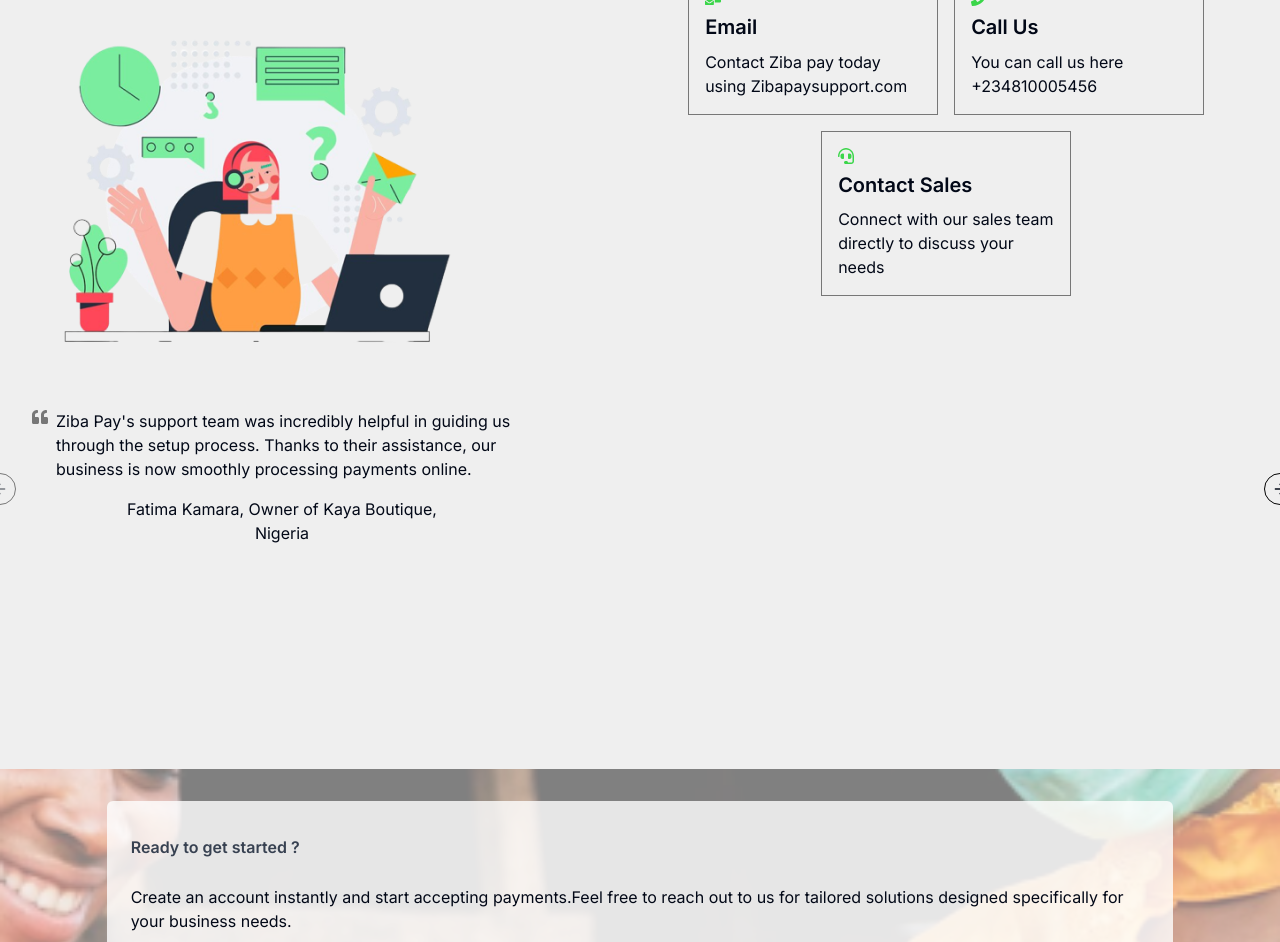
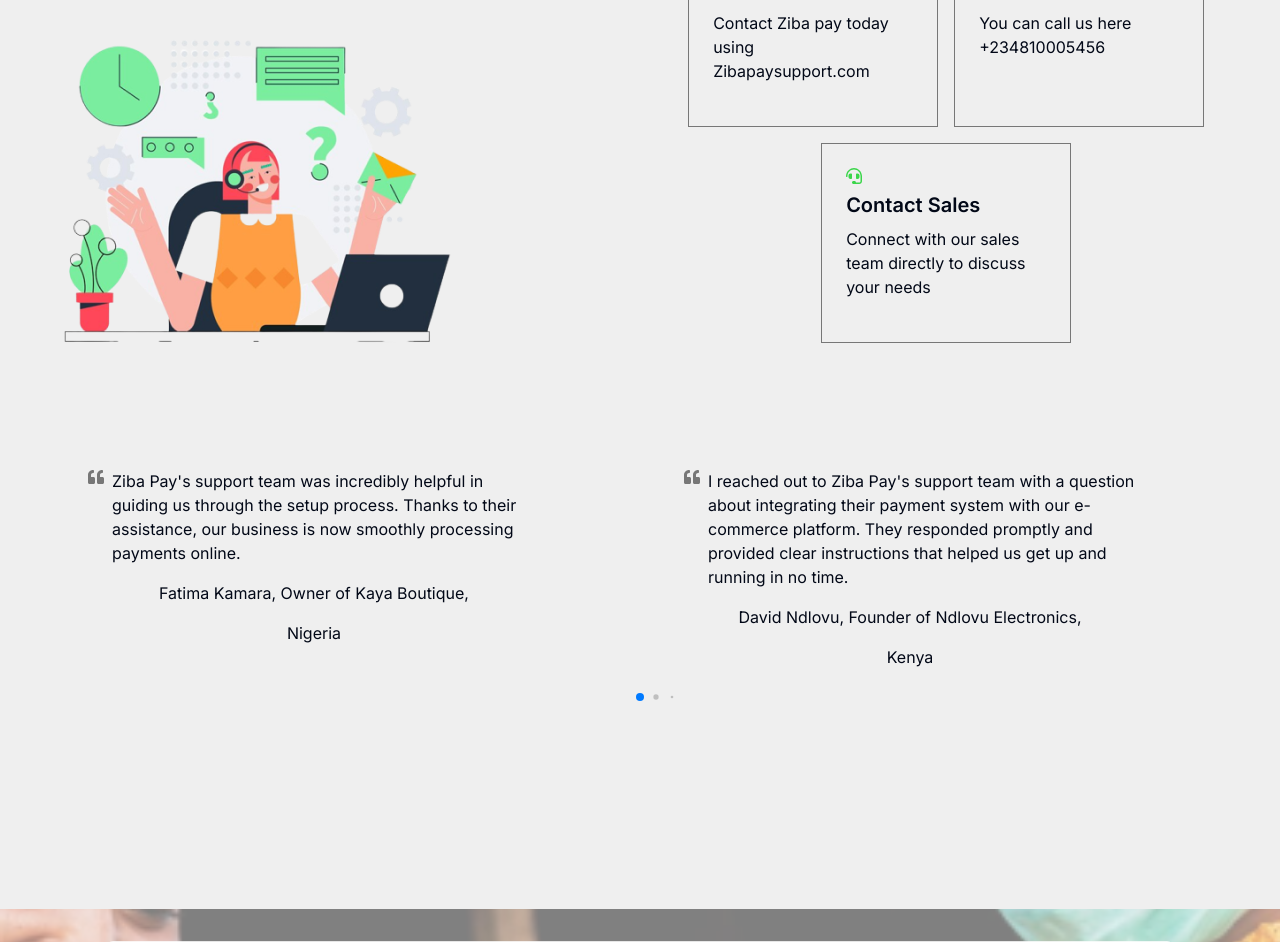
Before and after one commit to ziba-frontend/frontend_ziba_pay, a Next.js app: page /contact in a window 1280 px wide. Shown: the part 340-1282 px from the top of the page. Built offline with nearby package versions, Linux system fonts and the light colour scheme.

Commit message:
modify contact page

```diff
--- a/src/app/(company)/contact/page.tsx
+++ b/src/app/(company)/contact/page.tsx
@@ -15,6 +15,8 @@ import {
    CarouselNext,
    CarouselPrevious,
 } from "@/components/ui/carousel";
+import Slider from "@/components/Slider";
+import ContactSlider from "@/components/ContactSlider";
 
 const Contact = () => {
    return (
@@ -27,18 +29,18 @@ const Contact = () => {
                   alt="contact ziba pay"
                />
             </div>
-            <div className="flex items-center justify-center flex-wrap gap-4">
-               <div className="flex flex-col gap-2 w-[250px] border border-black/50 p-4">
+            <div className="flex items-center  justify-center flex-wrap gap-4">
+               <div className="flex flex-col gap-2 w-[250px] border border-black/50 p-6 min-h-[200px] hover:bg-main hover:text-white transition-all hover:border-none">
                   <FaMailBulk className="text-main" />
                   <h3>Email</h3>
                   <p>Contact Ziba pay today using Zibapaysupport.com</p>
                </div>
-               <div className="flex flex-col gap-2 w-[250px] border border-black/50 p-4">
+               <div className="flex flex-col gap-2 w-[250px] border border-black/50 p-6 min-h-[200px] hover:bg-main hover:text-white transition-all hover:border-none">
                   <FaPhone className="text-main" />
                   <h3>Call Us</h3>
                   <p>You can call us here +234810005456</p>
                </div>
-               <div className="flex flex-col gap-2 w-[250px] border border-black/50 p-4">
+               <div className="flex flex-col gap-2 w-[250px] border border-black/50 p-6 min-h-[200px] hover:bg-main hover:text-white transition-all hover:border-none">
                   <FaHeadset className="text-main" />
                   <h3>Contact Sales</h3>
                   <p>
@@ -47,66 +49,7 @@ const Contact = () => {
                </div>
             </div>
          </div>
-
-         <Carousel>
-            <CarouselContent>
-               <CarouselItem>
-                  <div className="flex flex-col gap-4 w-5/6 md:w-[500px]">
-                     <p className="flex gap-2">
-                        <span>
-                           <FaQuoteLeft className="text-black/50" />
-                        </span>
-                        Ziba Pay&apos;s support team was incredibly helpful in
-                        guiding us through the setup process. Thanks to their
-                        assistance, our business is now smoothly processing
-                        payments online.
-                     </p>
-                     <p className="text-center">
-                        Fatima Kamara, Owner of Kaya Boutique,
-                        <br /> Nigeria
-                     </p>
-                  </div>
-               </CarouselItem>
-               <CarouselItem>
-                  {" "}
-                  <div className="flex flex-col gap-4 w-5/6 md:w-[500px]">
-                     <p className="flex gap-2">
-                        <span>
-                           <FaQuoteLeft className="text-black/50" />
-                        </span>
-                        Ziba Pay&apos;s support team was incredibly helpful in
-                        guiding us through the setup process. Thanks to their
-                        assistance, our business is now smoothly processing
-                        payments online.
-                     </p>
-                     <p className="text-center">
-                        Fatima Kamara, Owner of Kaya Boutique,
-                        <br /> Nigeria
-                     </p>
-                  </div>
-               </CarouselItem>
-               <CarouselItem>
-                  .{" "}
-                  <div className="flex flex-col gap-4 w-5/6 md:w-[500px]">
-                     <p className="flex gap-2">
-                        <span>
-                           <FaQuoteLeft className="text-black/50" />
-                        </span>
-                        Ziba Pay&apos;s support team was incredibly helpful in
-                        guiding us through the setup process. Thanks to their
-                        assistance, our business is now smoothly processing
-                        payments online.
-                     </p>
-                     <p className="text-center">
-                        Fatima Kamara, Owner of Kaya Boutique,
-                        <br /> Nigeria
-                     </p>
-                  </div>
-               </CarouselItem>
-            </CarouselContent>
-            <CarouselPrevious />
-            <CarouselNext />
-         </Carousel>
+         <ContactSlider />
       </div>
    );
 };
--- a/src/app/(company)/partnership/page.tsx
+++ b/src/app/(company)/partnership/page.tsx
@@ -5,6 +5,7 @@ import { Button } from "@/components/ui/button";
 import partn2 from "../../../../public/images/partnership2.png";
 import rect from "../../../../public/images/rect1.png";
 import partn3 from "../../../../public/images/partnership3.png";
+import CheckList from "@/components/CheckList";
 
 const Partnership = () => {
    return (
@@ -138,13 +139,18 @@ const Partnership = () => {
                      <h4 className="my-2">
                         Boost Your Earnings as a Strategic <br /> Partner
                      </h4>
-                     <ul className="mb-3">
-                        <li className="my-1">Earn Commissions</li>
-                        <li className="my-1">Additional Revenue Streams</li>
-                        <li className="my-1">Expand Your Reach</li>
-                        <li className="my-1">Trusted Partnership</li>
-                        <li className="my-1">Marketing Support</li>
-                     </ul>
+                     <div className="my-4">
+                        <CheckList
+                           items={[
+                              "Earn Commissions",
+                              "Additional Revenue Streams",
+                              "Expand Your Reach",
+                              "Trusted Partnership",
+                              "Marketing Support",
+                           ]}
+                        />
+                     </div>
+
                      <Button className="mt-4">
                         Become an incentive partner
                      </Button>
--- a/src/app/globals.css
+++ b/src/app/globals.css
@@ -1,7 +1,6 @@
 @tailwind base;
 @tailwind components;
 @tailwind utilities;
-@import "swiper/css";
 
 @layer base {
    :root {
@@ -71,6 +70,7 @@
 
    .swiper-pagination-bullet {
       background-color: #e0e0e0 !important;
+      margin-top: 4rem !important;
    }
    .swiper-pagination-bullet-active {
       background-color: #030a11 !important;
--- a/src/app/page.tsx
+++ b/src/app/page.tsx
@@ -114,7 +114,6 @@ const Home = () => {
                      transactions and take control of your financial life.
                   </p>
                   <div className="flex items-center">
-
                      <div className="flex flex-wrap w-5/6 gap-5 mx-auto items-center md:items-start justify-center">
                         <div className="flex flex-row gap-2 bg-submain p-8 h-fit rounded-lg text-white w-full   lg:w-[400px] xl:w-[500px]">
                            <div>
@@ -332,12 +331,13 @@ const Home = () => {
                   <Image
                      src={phone}
                      alt="mobile integration"
-                     className=" mx-auto"
+                     className=" mx-auto z-30"
+
                   />
                   <Image
                      src={momo1}
                      alt="mobile integration"
-                     className=" absolute top-[40%] right-0 "
+                     className=" absolute hidden md:block top-[40%] right-0 z-10"
                   />
                </div>
             </div>
--- /dev/null
+++ b/src/components/ContactSlider.tsx
@@ -0,0 +1,85 @@
+"use client";
+
+import React from "react";
+import { Swiper as SwiperType, SwiperSlide } from "swiper/react";
+import { Pagination } from "swiper/modules";
+import "swiper/css";
+import "swiper/css/pagination";
+import Image from "next/image";
+import { FaQuoteLeft } from "react-icons/fa";
+
+const reviews = [
+   {
+      text: "Ziba Pay's support team was incredibly helpful in guiding us through the setup process. Thanks to their assistance, our business is now smoothly processing payments online.",
+      name: "Fatima Kamara, Owner of Kaya Boutique, ",
+      location: "Nigeria",
+   },
+   {
+      text: "I reached out to Ziba Pay's support team with a question about integrating their payment system with our e-commerce platform. They responded promptly and provided clear instructions that helped us get up and running in no time.",
+      name: "David Ndlovu, Founder of Ndlovu Electronics, ",
+      location: "Kenya",
+   },
+   {
+      text: "The support team at Ziba Pay went above and beyond to address an issue we encountered with our account. Their dedication to resolving the problem quickly and efficiently was greatly appreciated.",
+      name: " Aisha Diop, CEO of Diop Fashion House, ",
+      location: "Kenya",
+   },
+   {
+      text: "Ziba Pay's support team was amazing! They helped us customize our payment options to suit our business needs in Ghana.",
+      name: "  Kwame Mensah, Owner of Mensah Mart, ",
+      location: "Ghana",
+   },
+   {
+      text: "I contacted Ziba Pay's support team for assistance with setting up our payment system for our online store in Rwanda. They were incredibly patient and provided step-by-step guidance that made the process easy.",
+      name: "  Alice Mukamana, Founder of Mukamana Fashion,  ",
+      location: "Rwanda",
+   },
+];
+
+const Slider = () => {
+   return (
+      <section className="container mt-5 text-light">
+         <SwiperType
+            pagination={{ dynamicBullets: true, clickable: true }}
+            modules={[Pagination]}
+            breakpoints={{
+               640: {
+                  slidesPerView: 1,
+                  spaceBetween: 20,
+               },
+               768: {
+                  slidesPerView: 2,
+                  spaceBetween: 30,
+               },
+               1024: {
+                  slidesPerView: 2,
+                  spaceBetween: 40,
+               },
+            }}
+            onSlideChange={(swiper) => {
+               console.log("Slide changed to: ", swiper.activeIndex);
+            }}
+         >
+            {reviews.map((review, index) => (
+               <SwiperSlide
+                  key={index}
+                  className="py-4"
+               >
+                  <div className="flex flex-col gap-4 w-5/6 md:w-[500px] hover:bg-main rounded-lg p-6 hover:text-white">
+                     <p className="flex gap-2">
+                        <span>
+                           <FaQuoteLeft className="text-black/50" />
+                        </span>
+                        {review.text}
+                     </p>
+                     <p className="text-center">{review.name}</p>
+                     <p className="text-center">{review.location}</p>
+                  </div>
+               </SwiperSlide>
+            ))}
+         </SwiperType>
+      </section>
+   );
+};
+
+export default Slider;
```
Also changed, not shown: src/app/(company)/about/page.tsx (+15 -7 lines), public/images/about6.png (added).
